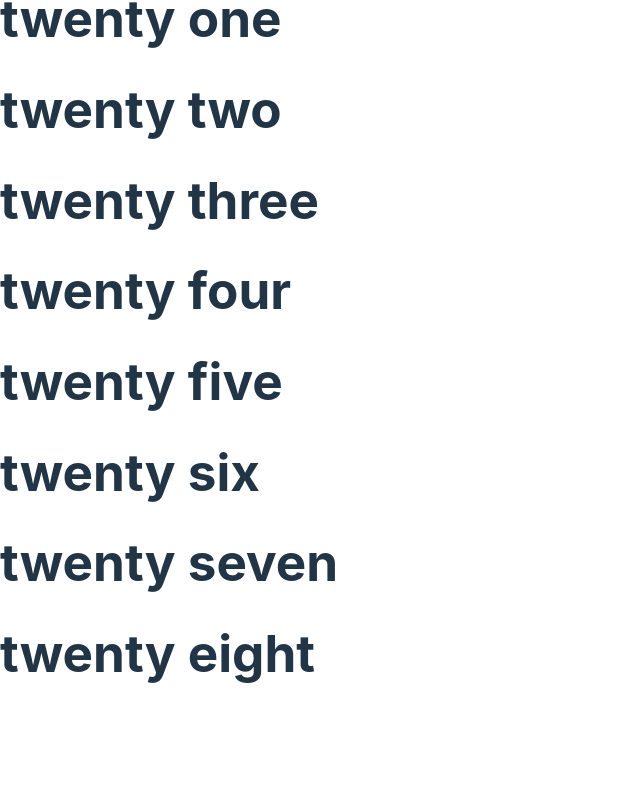
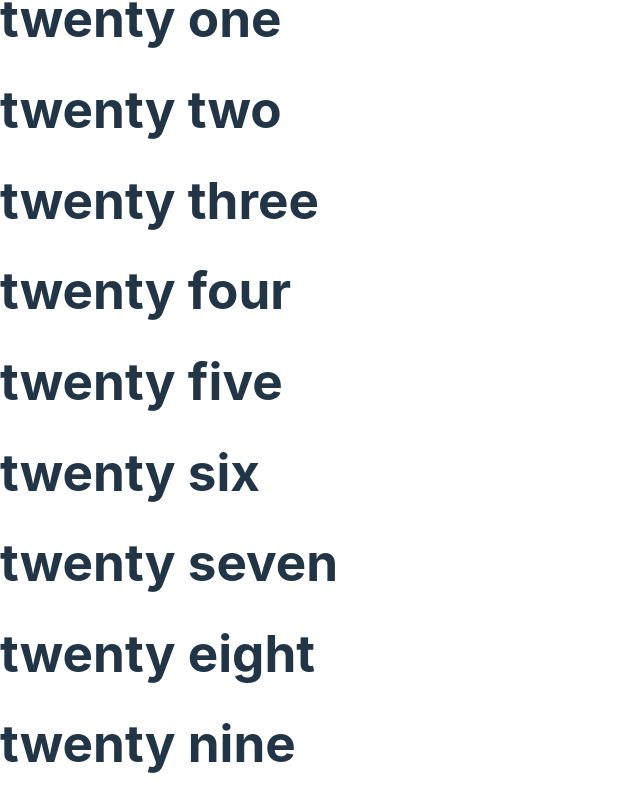
Before and after one commit to omor777/hook-form-practice, a React (Vite) app: page / in a window 1280 px wide. Shown: the part 1856-2662 px from the top of the page, without its empty margins (0-640 px from the left). Before the commit the page ends 2571 px from the top, so only its background shows below. Built offline with nearby package versions, Linux system fonts and the light colour scheme.

Commit message:
twenty nine

```diff
--- a/src/App.jsx
+++ b/src/App.jsx
@@ -29,6 +29,7 @@ const App = () => {
       <h1>twenty six</h1>
       <h1>twenty seven</h1>
       <h1>twenty eight</h1>
+      <h1>twenty nine</h1>
     </div>
   );
 };
```
